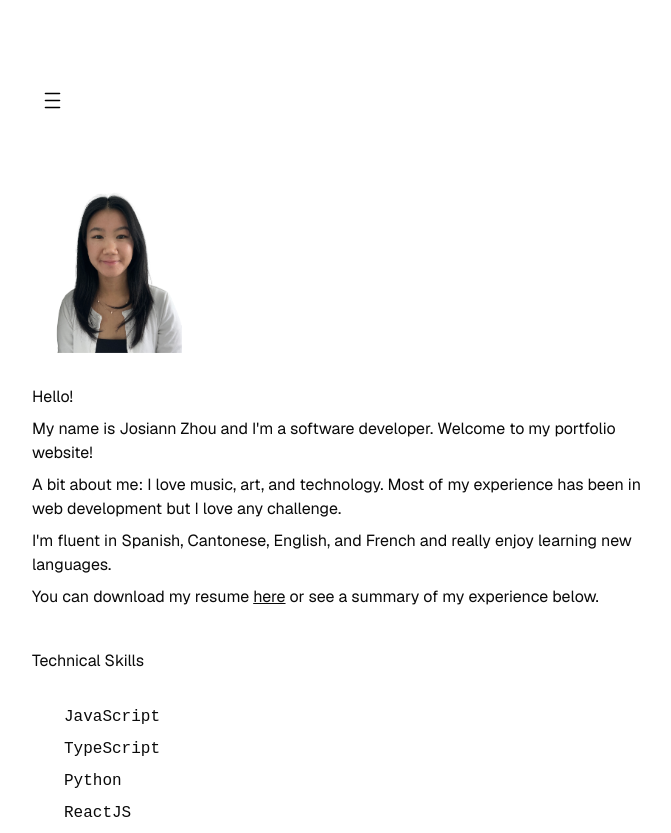
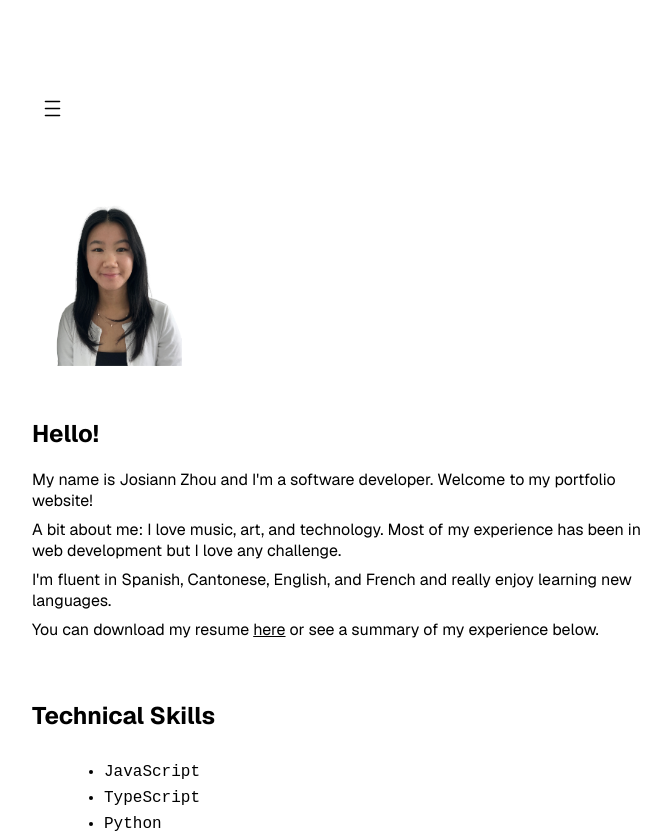
Before and after one commit to josizhou/website, a Next.js app: page / in a window 1280 px wide. Shown: the top 833 px of the page, without its empty margins (288-959 px from the left). Built offline with nearby package versions, Linux system fonts and the light colour scheme.

Commit message:
comment out global css

```diff
--- a/src/app/globals.css
+++ b/src/app/globals.css
@@ -1,4 +1,4 @@
-@import "tailwindcss";
+/* @import "tailwindcss";
 @import "tw-animate-css";
 
 @custom-variant dark (&:is(.dark *));
@@ -145,4 +145,4 @@ a {
   body {
     @apply bg-background text-foreground;
   }
-}
+} */
```
